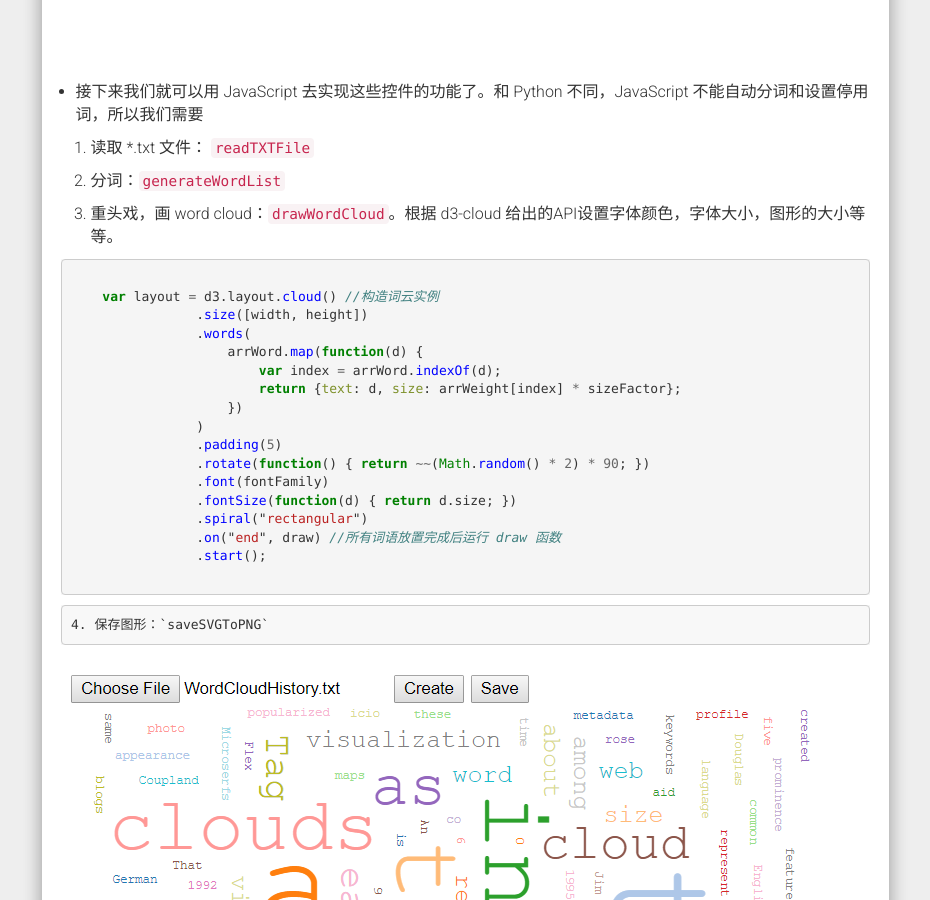
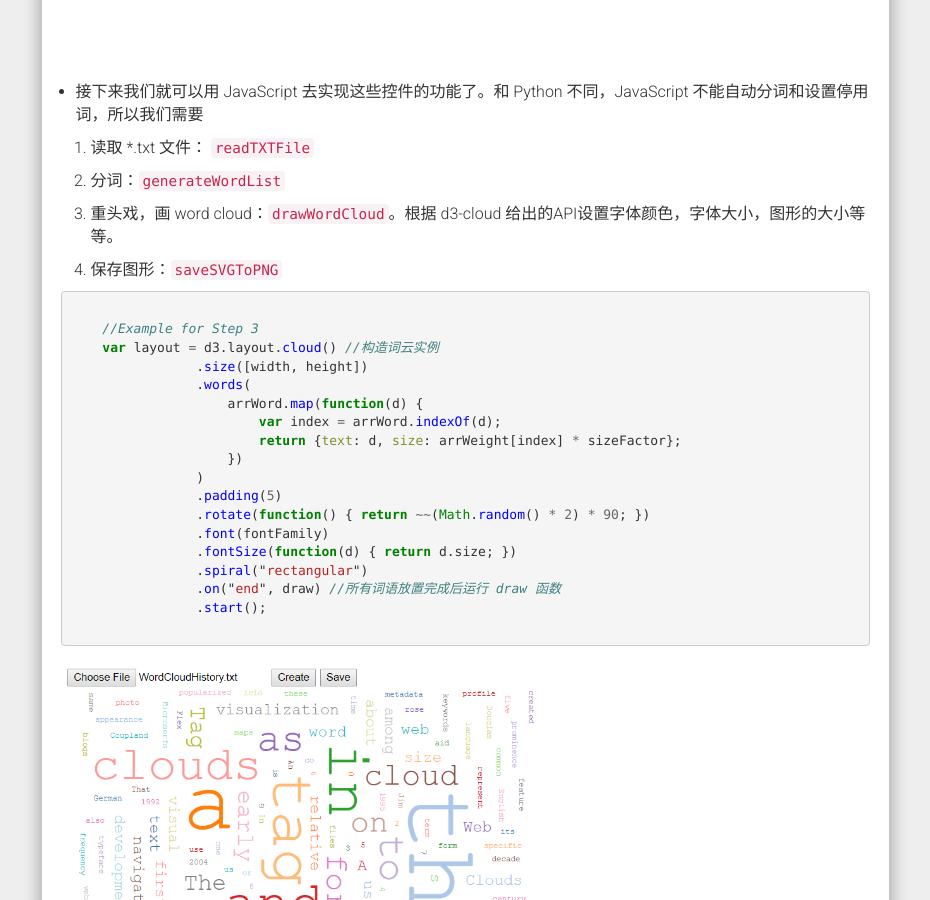
Before and after one commit to wuyuki/wuyuki.github.io, a Jekyll site: the page built from _posts/2019-03-06-word-cloud-2.md, in a window 1280 px wide and 900 px high, scrolled down 975 px. Shown: the whole window, without its empty margins (321-1251 px from the left). Built offline with Jekyll 4.4.1, drawn with Linux system fonts in a browser that asks for light colours; nearby versions of some CDN libraries; comment, search, counter and statistics services are not loaded.

Commit message:
//edit 2019-03-06-word-cloud-2

```diff
--- a/_posts/2019-03-06-word-cloud-2.md
+++ b/_posts/2019-03-06-word-cloud-2.md
@@ -53,7 +53,10 @@ JavaScript 可以借助 [d3 函数库](https://d3js.org/) 的 [d3-cloud 插件](
 
     3. 重头戏，画 word cloud：`drawWordCloud`。根据 d3-cloud 给出的API设置字体颜色，字体大小，图形的大小等等。
 
+    4. 保存图形：`saveSVGToPNG`
+
     {% highlight javascript %}
+    //Example for Step 3
     var layout = d3.layout.cloud() //构造词云实例
                 .size([width, height])
                 .words(
@@ -71,10 +74,7 @@ JavaScript 可以借助 [d3 函数库](https://d3js.org/) 的 [d3-cloud 插件](
                 .start();
     {% endhighlight %}
 
-    4. 保存图形：`saveSVGToPNG`
-
-![Word Cloud JavaScript](\assets\2019-03-06-word-cloud-2\WordCloudJavaScript.png)
-
+<img src="/assets/2019-03-06-word-cloud-2/WordCloudJavaScript.png" alt="Word Cloud JavaScript" text-align="center" width="500" height="375" />
 
 <h3>Notes</h3>
 <hr/>
```
